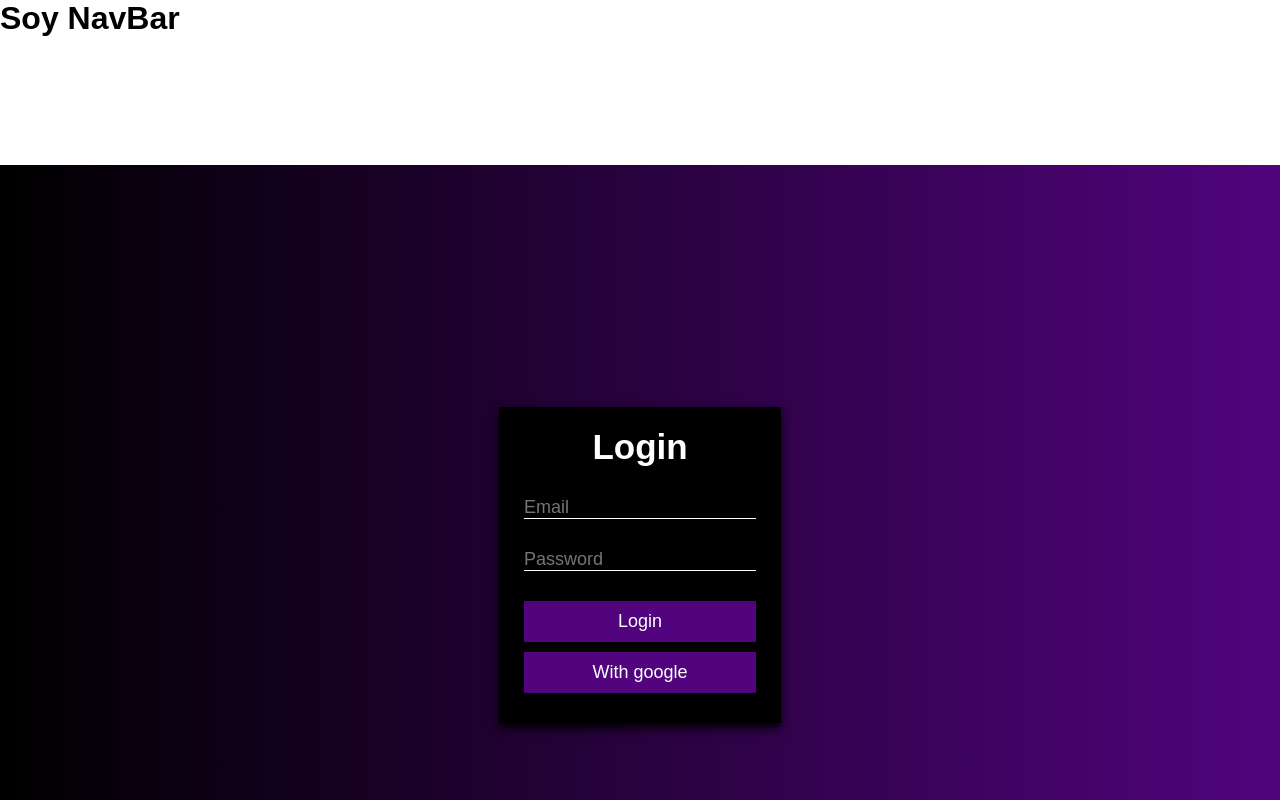
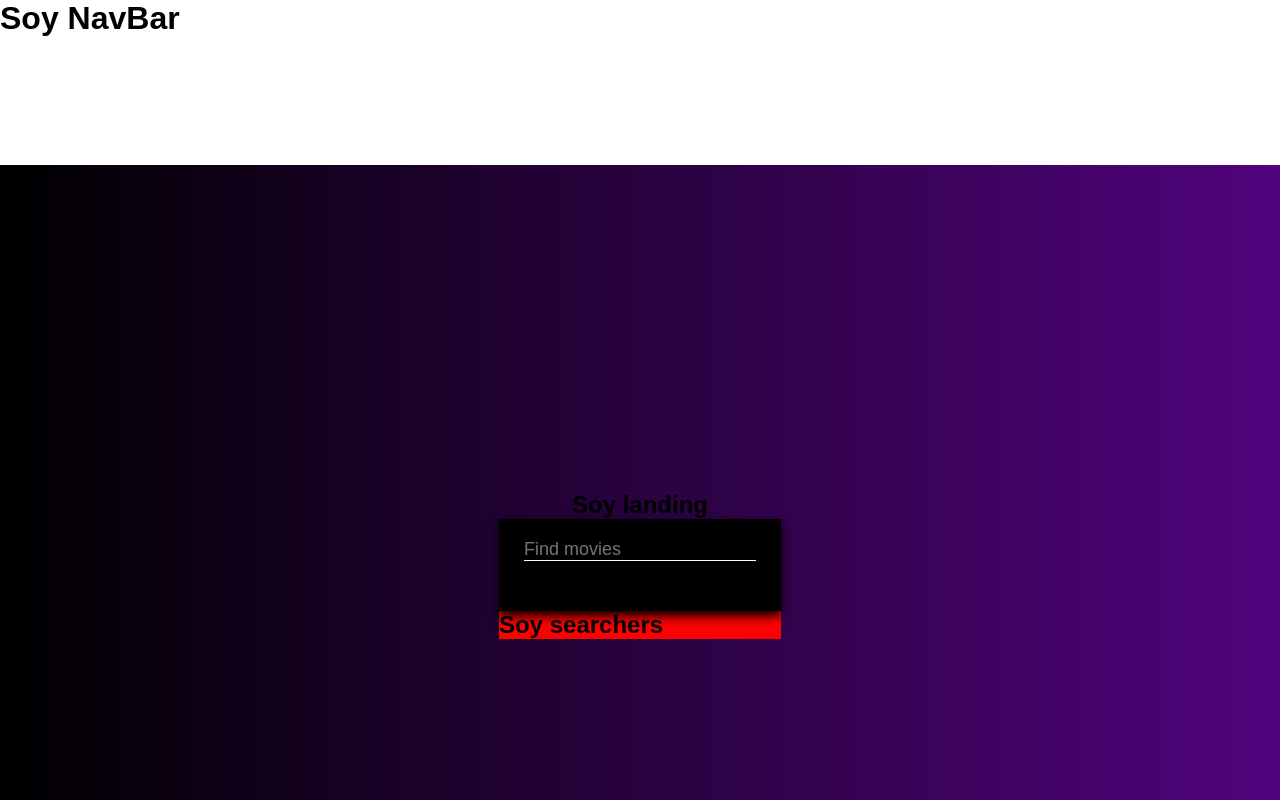
Before and after one commit to OlivaresIsaac/Miniproyecto2, a React (Create React App) app in the folder mp2/: page / in a window 1280 px wide. Before the commit this address led to /login. Shown: the top 800 px of the page. Built offline with nearby package versions, Linux system fonts and the light colour scheme; no server answers.

Commit message:
create search component and query movies

```diff
--- a/mp2/src/App.jsx
+++ b/mp2/src/App.jsx
@@ -22,10 +22,12 @@ function App() {
       <Routes>
         <Route element={<Layout/>}>
         {/* Layout */}
-          <Route path={LANDING_URL} exact={true} element={
+        <Route path={LANDING_URL} exact={true} element={
+                <LandingPage/>}/>
+          {/* <Route path={LANDING_URL} exact={true} element={
                <PrivateRoute>
                <LandingPage/>
-              </PrivateRoute>}/>
+              </PrivateRoute>}/> */}
 
           <Route path={LOGIN_URL} exact={true} element={<LoginPage />} />
 
--- /dev/null
+++ b/mp2/src/components/Searcher/Searcher.css
@@ -0,0 +1,3 @@
+.input-container {
+    background-color: red;
+}
--- /dev/null
+++ b/mp2/src/components/Searcher/Searcher.jsx
@@ -0,0 +1,30 @@
+import './Searcher.css'
+import { useState, useEffect } from "react"
+import { fetchMovieName} from "../../utils/api"
+
+export function Searcher({movieSetter}){
+    const [movieInput, setMovieInput] = useState("")
+
+    const handleOnChange = async (event) => {
+        const {value} = event.target
+        setMovieInput(value)
+        const query = await fetchMovieName(value)
+        movieSetter(query.data.results)
+    }
+
+    useEffect(() => {
+    console.log(movieInput)
+  }, [movieInput])
+
+    return(
+        <div className='input-container'>
+
+            <form>
+            <label>
+            <   input placeholder='Find movies' onChange={handleOnChange}></input>
+            </label>
+            </form>
+            <h1> Soy searchers</h1>
+        </div>
+    )
+}
--- a/mp2/src/pages/LandingPage/LandingPage.css
+++ b/mp2/src/pages/LandingPage/LandingPage.css
@@ -0,0 +1,12 @@
+.fondo{
+    display: flex;
+    align-items: center;
+    justify-content: center;
+    min-height: 100vh;
+    background-color: linear-gradient(to right, black, #51047D);
+}
+
+.main-column {
+    display: flex;
+    flex-direction: column;
+}
--- a/mp2/src/pages/LandingPage/LandingPage.jsx
+++ b/mp2/src/pages/LandingPage/LandingPage.jsx
@@ -1,11 +1,24 @@
-import { loginWithEmailAndPassword, signInWithGoogle } from "../../firebase/auth-service"
+import {Searcher}  from "../../components/Searcher/Searcher";
+import { useState, useEffect } from "react"
+import './LandingPage.css'
+// import { useUserContext } from "../../contexts/UserContext";
 
 export function LandingPage(){
 
+const [currentMovies, setCurrentMovies] = useState([])
+
+useEffect(() => {
+    console.log(currentMovies)
+  }, [currentMovies])
+
+console.log(currentMovies)
+    // const {user} = useUserContext();
+    // console.log(user)
+
     return(
-        <>
-        <h1>Soy landing</h1>
-        <button onClick={ signInWithGoogle }> login</button>
-        </>
+        <div className="fondo main-column">
+            <h1>Soy landing</h1>
+            <Searcher movieSetter={setCurrentMovies}/>
+        </div>
     )
 }
```
